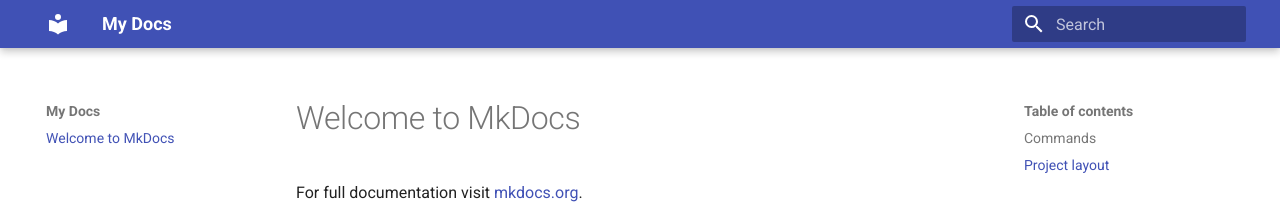
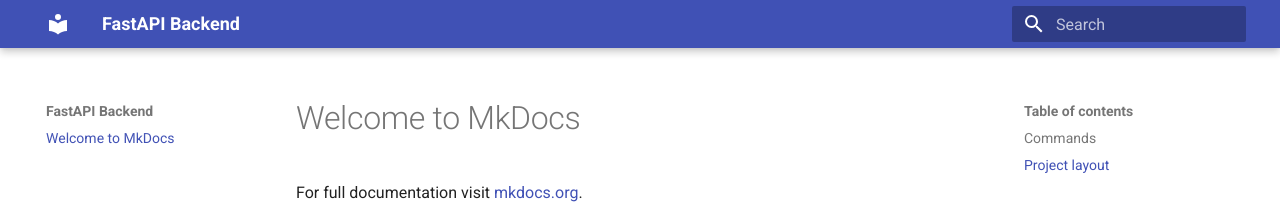
Before and after one commit to thaicodeorg/fastapi-backend-tutorial, an MkDocs documentation site: the page built from docs/index.md, in a window 1280 px wide. Shown: the top 208 px of the page. Built offline with MkDocs 1.6.1 and Material for MkDocs 9.7.7, drawn with Linux system fonts in a browser that asks for light colours; the version menu is left out.

Commit message:
update mkdocs.yml

```diff
--- a/mkdocs.yml
+++ b/mkdocs.yml
@@ -1,5 +1,5 @@
-site_name: My Docs
-site_url: https://github.com/fask-api-tutorial
+site_name: FastAPI Backend
+site_url: https://github.com/fastapi-backend-tutorial
 theme:
   name: material
   font:
```
